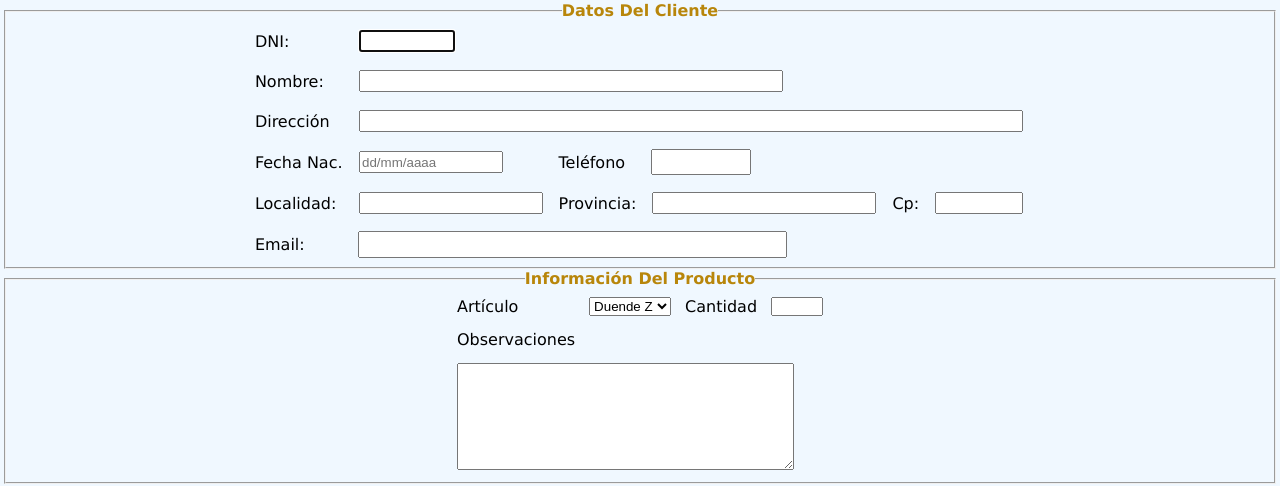
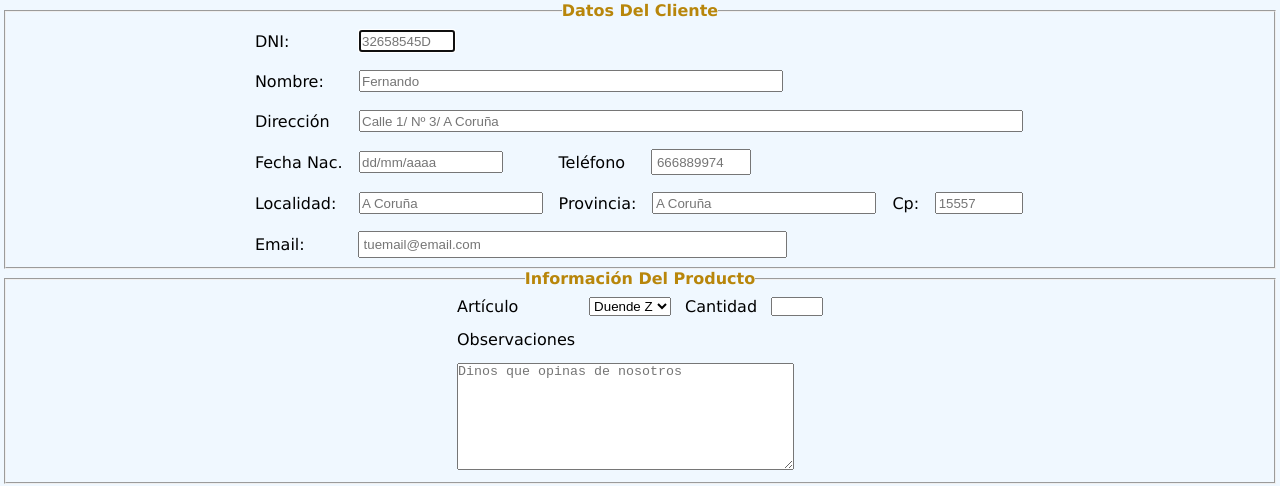
Before and after one commit to Beatrizsobri/grupo14LenguajeDeMarcas, a plain HTML site: page src/html/contacto.html in a window 1280 px wide. Shown: the part 311-797 px from the top of the page. Drawn offline with Linux system fonts and the light colour scheme.

Commit message:
Añadir contacto completo

```diff
--- a/src/html/contacto.html
+++ b/src/html/contacto.html
@@ -49,16 +49,18 @@
                     <table>
                         <tr>
                             <td>DNI:</td>
-                            <td colspan="5"><input name="txtnif" type="text" size="9" maxlength="9" autofocus
-                                    required /></td>
+                            <td colspan="5"><input name="txtnif" type="text" placeholder="32658545D" size="9"
+                                    maxlength="9" autofocus required /></td>
                         </tr>
                         <tr>
                             <td><label for="nombre">Nombre: </label></td>
-                            <td colspan="5"><input name="txtnombre" type="text" size="50" maxlength="50" /></td>
+                            <td colspan="5"><input name="txtnombre" type="text" placeholder="Fernando" size="50"
+                                    maxlength="50" /></td>
                         </tr>
                         <tr>
                             <td>direcci&oacute;n</td>
-                            <td colspan="5"><input name="txtdireccion" type="text" size="80" maxlength="100" /></td>
+                            <td colspan="5"><input name="txtdireccion" type="text" placeholder="Calle 1/ Nº 3/ A Coruña"
+                                    size="80" maxlength="100" /></td>
                         </tr>
                         <tr>
                             <td>fecha nac.</td>
@@ -66,21 +68,24 @@
                             </td>
                             <td>tel&eacute;fono</td>
                             <td colspan="2">
-                                <input name="txttelefono" type="tel" size="9" maxlength="9"
+                                <input name="txttelefono" type="tel" placeholder="666889974" size="9" maxlength="9"
                                     pattern="[0-9]{3}-[0-9]{3}-[0-9]{4}" />
                             </td>
                         </tr>
                         <tr>
                             <td>localidad:</td>
-                            <td><input name="txtlocalidad" type="text" size="20" maxlength="20" /></td>
+                            <td><input name="txtlocalidad" type="text" placeholder="A Coruña" size="20"
+                                    maxlength="20" /></td>
                             <td>provincia:</td>
-                            <td><input name="txtprovincia" type="text" size="25" maxlength="25" /></td>
+                            <td><input name="txtprovincia" type="text" placeholder="A Coruña" size="25"
+                                    maxlength="25" /></td>
                             <td>cp:</td>
-                            <td><input name="txtcp" type="text" size="8" maxlength="5" /></td>
+                            <td><input name="txtcp" type="text" placeholder="15557" size="8" maxlength="5" /></td>
                         </tr>
                         <tr>
                             <td>email:</td>
-                            <td colspan="5"><input name="txtemail" type="email" size="50" maxlength="50" /></td>
+                            <td colspan="5"><input name="txtemail" type="email" placeholder="tuemail@email.com"
+                                    size="50" maxlength="50" /></td>
                         </tr>
                     </table>
                 </fieldset>
@@ -101,7 +106,8 @@
                             <td> Observaciones </td>
                         </tr>
                         <tr>
-                            <td colspan="4"><textarea name="Observaciones" rows="7" cols="40"></textarea></td>
+                            <td colspan="4"><textarea name="Observaciones" placeholder="Dinos que opinas de nosotros"
+                                    rows="7" cols="40"></textarea></td>
                         </tr>
                     </table>
                 </fieldset>
```
